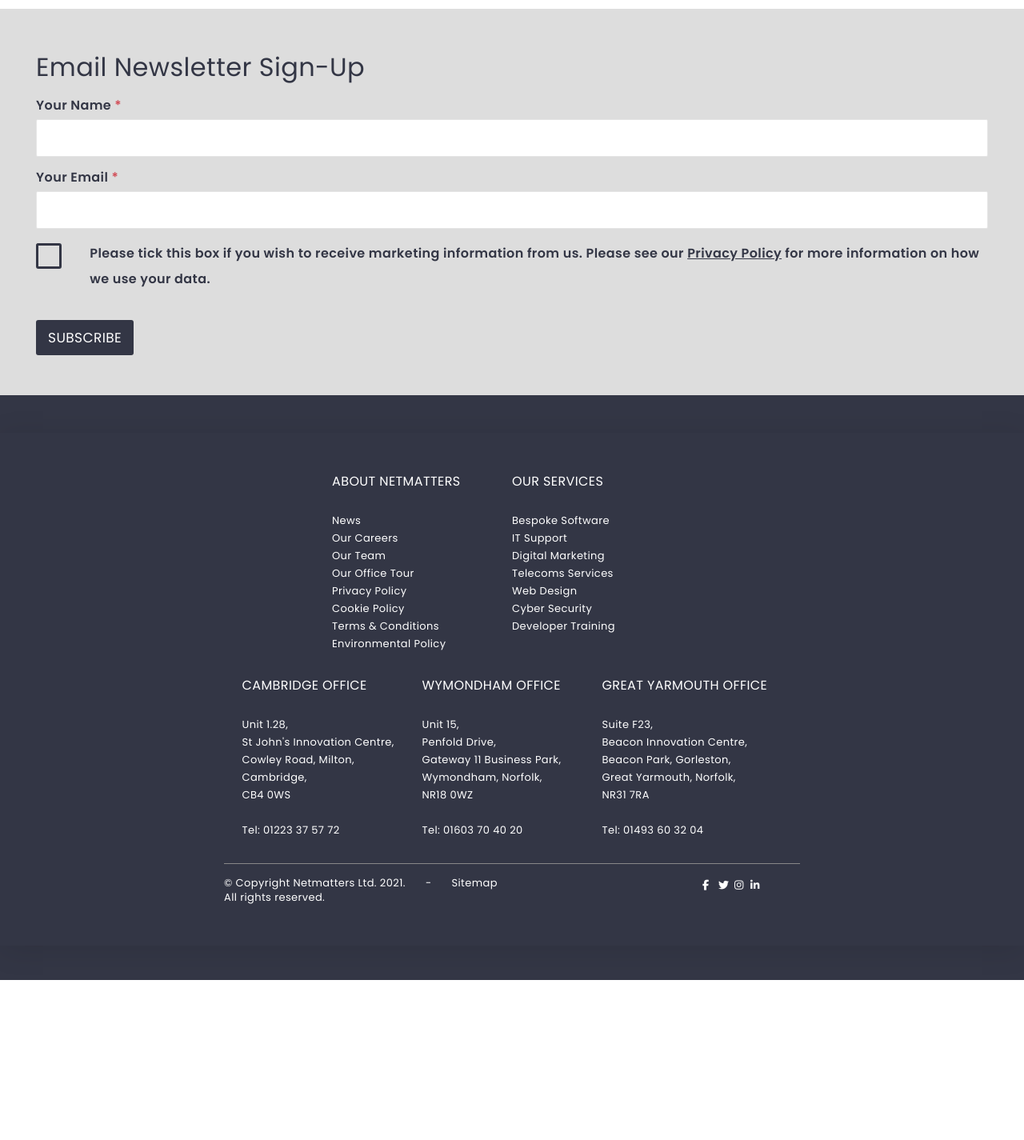
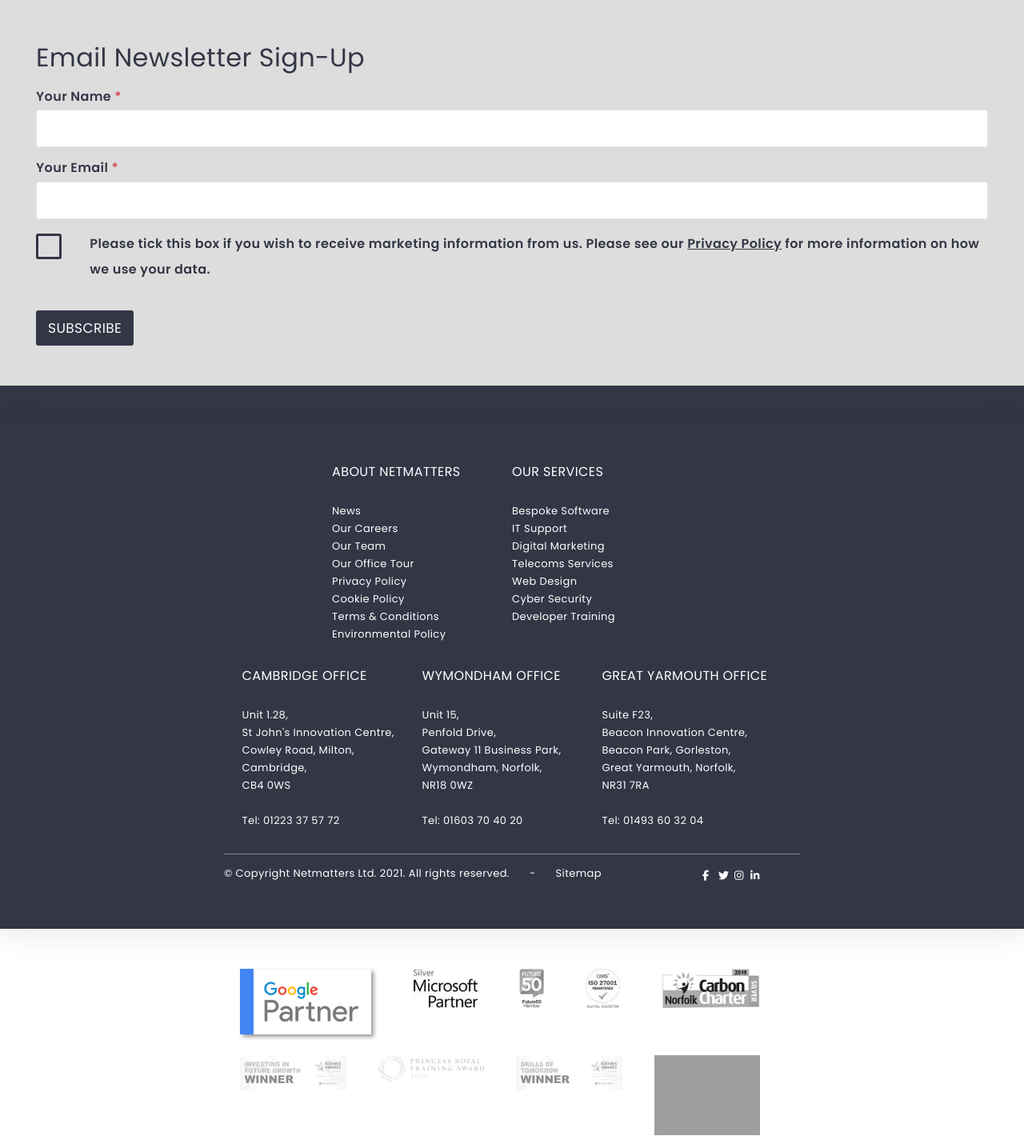
Before and after one commit to willymac1507/nm-reflection, a PHP site: page / in a window 1280 px wide. Shown: the part 3642-5067 px from the top of the page at 80% size. Before the commit the page ends 4867 px from the top, so only its background shows below. Run offline with PHP 8.4, Linux system fonts and the light colour scheme; some libraries are stand-ins or nearby versions; grey boxes are pictures that could not be loaded.

Commit message:
Complete medium

```diff
--- a/index.html
+++ b/index.html
@@ -379,7 +379,7 @@
             <div class="footer__bottom">
                 <div class="footer__copy">
                     &copy Copyright Netmatters Ltd. 2021.
-                    <br>
+                    <br class="footer__break">
                     All rights reserved.
                 </div>
                 <div class="footer__divider">-</div>
@@ -392,7 +392,52 @@
                 </div>
             </div>
         </div>
+        <div class="partners">
+            <div class="partners__container">
+                <div class="partners__row row--first">
+                    <div class="partners__item">
+                        <img src="images/google-partner-on0dv1lom3hxmt4csasal1mejv8k5ae7u9jkbk5ohs.png" alt="Google Partner" class="partners__img img--badge">
+                    </div>
+                    <div class="partners__item">
+                        <img src="images/silver-microsoft-partner.jpg" alt="Microsoft Partner">
+                    </div>
+                    <div class="partners__item">
+                        <img src="images/future-50.jpg" alt="Future 50" class="partners__img img--coloured">
+                        <img src="images/future-50-bw.jpg" alt="Future 50" class="partners__img img--greyscale">
+                    </div>
+                    <div class="partners__item">
+                        <img src="images/qms.jpg" alt="QMS" class="partners__img img--coloured">
+                        <img src="images/qms-bw.jpg" alt="QMS" class="partners__img img--greyscale">
+                    </div>
+                    <div class="partners__item">
+                        <img src="images/norfolk-carbon-charter.jpg" alt="NCC" class="partners__img img--coloured">
+                        <img src="images/norfolk-carbon-charter-bw.jpg" alt="NCC" class="partners__img img--greyscale">
+                    </div>
+                </div>
+                <div class="partners__row row--second">
+                    <div class="partners__item">
+                        <img src="images/investing-in-future-growth.jpg" alt="Investing in future growth" class="partners__img img--coloured">
+                        <img src="images/investing-in-future-growth-bw.jpg" alt="Investing in future growth" class="partners__img img--greyscale">
+                    </div>
+                    <div class="partners__item">
+                        <img src="images/princess-royal-training.jpg" alt="Princess Royal" class="partners__img img--coloured">
+                        <img src="images/princess-royal-training-bw.jpg" alt="Princess Royal" class="partners__img img--greyscale">
+                    </div>
+                    <div class="partners__item">
+                        <img src="images/skills-of-tomorrow.jpg" alt="Skills of tomorrow" class="partners__img img--coloured">
+                        <img src="images/skills-of-tomorrow-bw.jpg" alt="Skills of tomorrow" class="partners__img img--greyscale">
+                    </div>
+                    <div class="partners__item">
+                        <img src="images/PPC_logo.jpg" alt="PCC" class="partners__img img--coloured">
+                        <img src="images/PPC_logo-bw.jpg" alt="PCC" class="partners__img img--greyscale">
+                    </div>
+                </div>
+
+            </div>
+        </div>
+
     </footer>
+
 
 
 </body>
--- a/styles/css/styles.css
+++ b/styles/css/styles.css
@@ -482,6 +482,10 @@ select {
   font-family: inherit;
 }
 
+h1 {
+  line-height: 1.1;
+}
+
 /* ====================================================== */
 /* === Header                                         === */
 /* ====================================================== */
@@ -591,7 +595,7 @@ select {
   height: 100%;
   position: absolute;
   top: 0;
-  left: calc((100vw - 720px) / 2);
+  left: 2vw;
   z-index: 40;
 }
 @media screen and (min-width: 768px) {
@@ -991,6 +995,51 @@ select {
   max-width: max-content;
 }
 
+.partners {
+  display: none;
+  justify-content: center;
+  background-color: #fff;
+  width: 100vw;
+  height: 264px;
+  padding: 50px 0;
+}
+@media screen and (min-width: 768px) {
+  .partners {
+    display: flex;
+  }
+}
+.partners__container {
+  display: grid;
+  width: calc(100vw - 48px);
+  max-width: 750px;
+  max-height: 165px;
+  grid-template-rows: 50% 34%;
+  row-gap: 16%;
+  margin: 0 24px;
+  padding: 0 15px;
+}
+.partners__item {
+  width: max-content;
+  justify-content: center;
+  padding: 0 20px;
+}
+.partners__row {
+  display: flex;
+  justify-content: space-between;
+  width: calc(100% - 30px);
+}
+
+.row--first {
+  grid-row: 1;
+}
+
+.row--second {
+  grid-row: 2;
+}
+.row--second div {
+  width: 180px;
+}
+
 /* ====================================================== */
 /* === Sections                                       === */
 /* ====================================================== */
@@ -1035,7 +1084,12 @@ section {
 footer {
   background-color: #333645;
   color: #fff;
-  padding: 47px 0 43px;
+  padding: 47px 0 0;
+}
+@media screen and (min-width: 768px) {
+  footer br {
+    display: none;
+  }
 }
 
 /* ====================================================== */
@@ -1204,6 +1258,26 @@ footer {
 }
 .clients__client:hover .img--coloured {
   display: initial;
+}
+
+.partners__item img {
+  height: 60%;
+}
+.partners__item:hover .img--greyscale {
+  display: none;
+}
+.partners__item:hover .img--coloured {
+  display: initial;
+}
+
+.row--second img {
+  max-width: 100%;
+  height: auto;
+}
+
+.img--badge {
+  box-shadow: 3px 3px 5px rgba(0, 0, 0, 0.4);
+  height: 100% !important;
 }
 
 /* ====================================================== */
--- a/styles/scss/partials/base/_base.scss
+++ b/styles/scss/partials/base/_base.scss
@@ -27,3 +27,7 @@ textarea,
 select {
     font-family: inherit;
 }
+
+h1 {
+    line-height: 1.1;
+}
--- a/styles/scss/partials/components/_images.scss
+++ b/styles/scss/partials/components/_images.scss
@@ -18,6 +18,7 @@
     height: auto;
     width: calc(100% + 62px);
     margin: -31px 0 30px;
+
     img {
         width: 100%;
         border-radius: 3px 3px 0 0;
@@ -29,16 +30,34 @@
     display: none;
 }
 
-.clients__client{
+.clients__client {
     img {
         height: 100%;
     }
+
     &:hover {
-        .img--greyscale {
-            display: none;
-        }
-        .img--coloured {
-            display: initial;
-        }
+        @include colorize;
     }
 }
+
+.partners__item {
+    img {
+        height: 60%;
+    }
+
+    &:hover {
+        @include colorize;
+    }
+}
+
+.row--second {
+    img {
+        max-width: 100%;
+        height: auto;
+    }
+}
+
+.img--badge {
+    box-shadow: 3px 3px 5px rgba(0, 0, 0, 0.4);
+    height: 100%!important;
+}
--- a/styles/scss/partials/layout/_containers.scss
+++ b/styles/scss/partials/layout/_containers.scss
@@ -22,6 +22,7 @@
         flex-basis: 42px;
         margin-left: auto;
         justify-content: right;
+
         @include medium {
             display: none;
         }
@@ -30,6 +31,7 @@
     &--menu {
         flex-basis: 63px;
         margin-left: 20px;
+
         @include medium {
             order: 2;
         }
@@ -37,6 +39,7 @@
 
     &--search {
         order: 1;
+
         @include medium {
             flex-basis: 237px;
             order: 1;
@@ -64,7 +67,8 @@
         height: 100%;
         position: absolute;
         top: 0;
-        left: calc((100vw - 720px) / 2);
+        // left: calc((100vw - 720px) / 2);
+        left: 2vw;
         z-index: 40;
     }
 
@@ -84,6 +88,7 @@
     display: flex;
     flex-direction: column;
     gap: 2rem;
+
     @include medium {
         flex-direction: row;
         flex-wrap: wrap;
@@ -122,7 +127,10 @@
     }
 
     @include medium {
-        &--bespoke, &--it, &--marketing {
+
+        &--bespoke,
+        &--it,
+        &--marketing {
             width: 720px;
             height: 290px;
         }
@@ -131,7 +139,10 @@
             width: 345px;
         }
 
-        &--telecoms, &--web, &--security, &--training {
+        &--telecoms,
+        &--web,
+        &--security,
+        &--training {
             width: 345px;
             height: 312px;
             // margin: 0;
@@ -167,6 +178,7 @@
         @extend %card-deck;
         @include page-container;
         padding-top: 20px;
+
         @include medium {
             .card:nth-of-type(3) {
                 display: none;
@@ -191,6 +203,7 @@
 .clients {
     @include layout-div;
     box-shadow: none;
+
     &__container {
         @include page-container;
         @include flexy-center;
@@ -261,3 +274,50 @@
         max-width: max-content;
     }
 }
+
+.partners {
+    display: none;
+    justify-content: center;
+    background-color: #fff;
+    width: 100vw;
+    height: 264px;
+    padding: 50px 0;
+    @include medium {
+        display: flex;
+    }
+
+    &__container {
+        display: grid;
+        width: calc(100vw - 48px);
+        max-width: 750px;
+        max-height: 165px;
+        grid-template-rows: 50% 34%;
+        row-gap: 16%;
+        margin: 0 24px;
+        padding: 0 15px;
+    }
+
+    &__item {
+        width: max-content;
+        justify-content: center;
+        padding: 0 20px;
+    }
+
+    &__row {
+        display: flex;
+        justify-content: space-between;
+        width: calc(100% - 30px);
+    }
+}
+
+.row--first {
+    grid-row: 1;
+}
+
+.row--second {
+    grid-row: 2;
+
+    div {
+        width: 180px;
+    }
+}
--- a/styles/scss/partials/layout/_footer.scss
+++ b/styles/scss/partials/layout/_footer.scss
@@ -5,5 +5,11 @@
 footer {
     background-color: $color-primary;
     color: #fff;
-    padding: 47px 0 43px;
+    padding: 47px 0 0;
+
+    br {
+        @include medium {
+            display: none;
+        }
+    }
 }
--- a/styles/scss/partials/utilities/_mixins.scss
+++ b/styles/scss/partials/utilities/_mixins.scss
@@ -45,6 +45,16 @@
     padding: 30px;
 }
 
+// Image hover effects
+@mixin colorize {
+    .img--greyscale {
+        display: none;
+    }
+    .img--coloured {
+        display: initial;
+    }
+}
+
 // Colors
 @mixin service($colors, $icons) {
 
```
Also changed, not shown: images/google-partner-on0dv1lom3hxmt4csasal1mejv8k5ae7u9jkbk5ohs.png (added), 1 other file.
